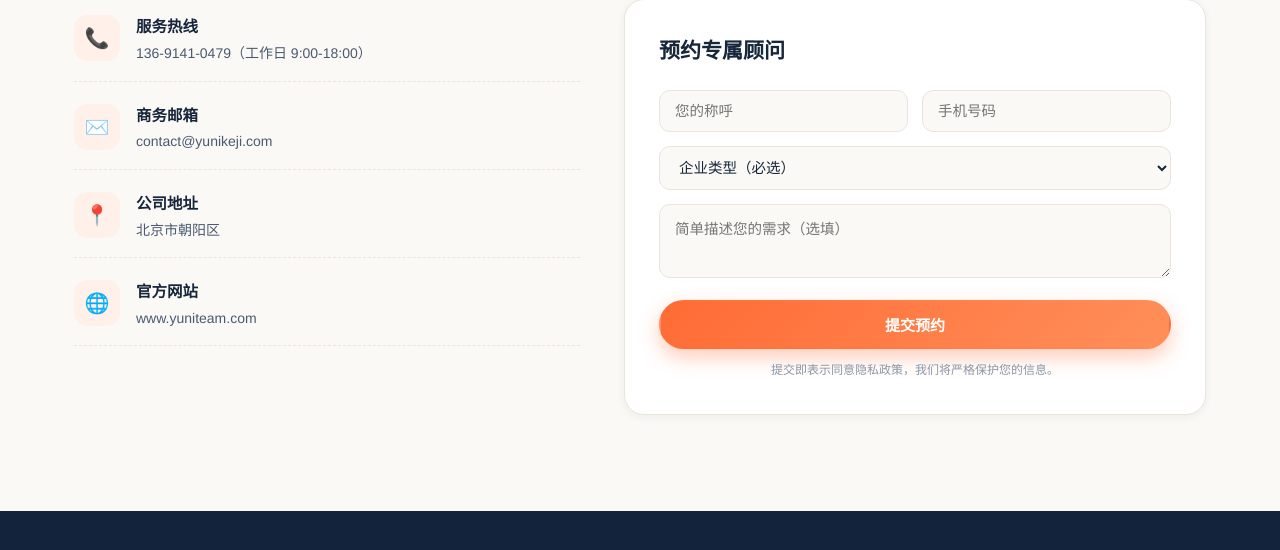
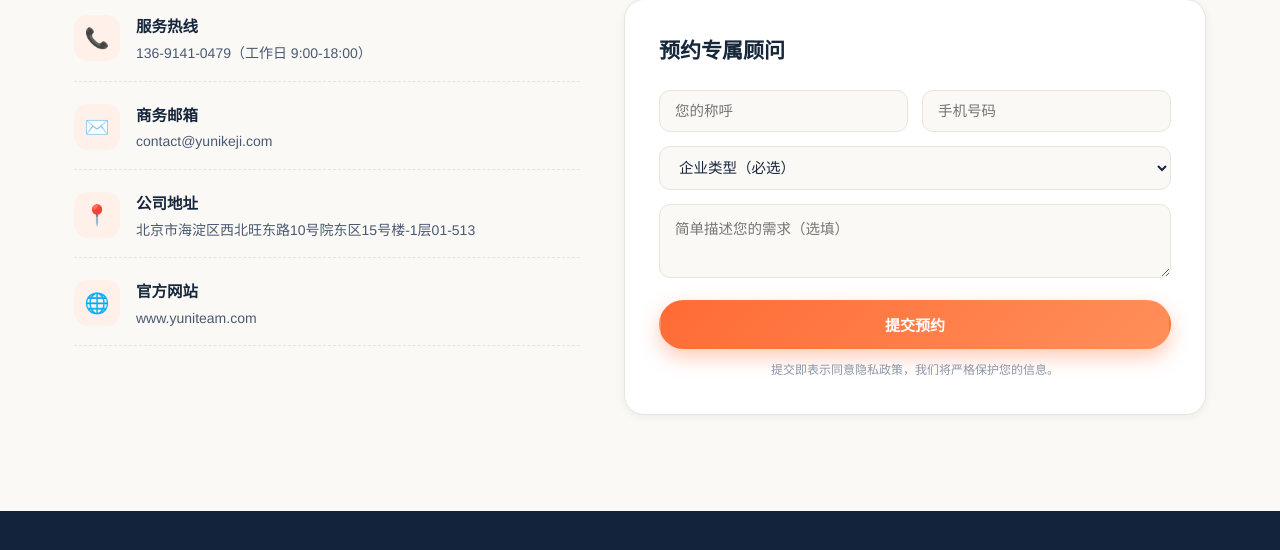
Before and after one commit to Yuren0312/xiaji-daizhang, a plain HTML site: page index.html in a window 1280 px wide. Shown: the part 5695-6245 px from the top of the page. Drawn offline with Linux system fonts and the light colour scheme.

Commit message:
site: update office address

```diff
--- a/index.html
+++ b/index.html
@@ -357,7 +357,7 @@
       <div class="contact-info">
         <div class="c-item"><span class="c-ico">📞</span><div><b>服务热线</b><p>136-9141-0479（工作日 9:00-18:00）</p></div></div>
         <div class="c-item"><span class="c-ico">✉️</span><div><b>商务邮箱</b><p>contact@yunikeji.com</p></div></div>
-        <div class="c-item"><span class="c-ico">📍</span><div><b>公司地址</b><p>北京市朝阳区</p></div></div>
+        <div class="c-item"><span class="c-ico">📍</span><div><b>公司地址</b><p>北京市海淀区西北旺东路10号院东区15号楼-1层01-513</p></div></div>
         <div class="c-item"><span class="c-ico">🌐</span><div><b>官方网站</b><p>www.yuniteam.com</p></div></div>
       </div>
       <form class="contact-form" id="contactForm">
```
